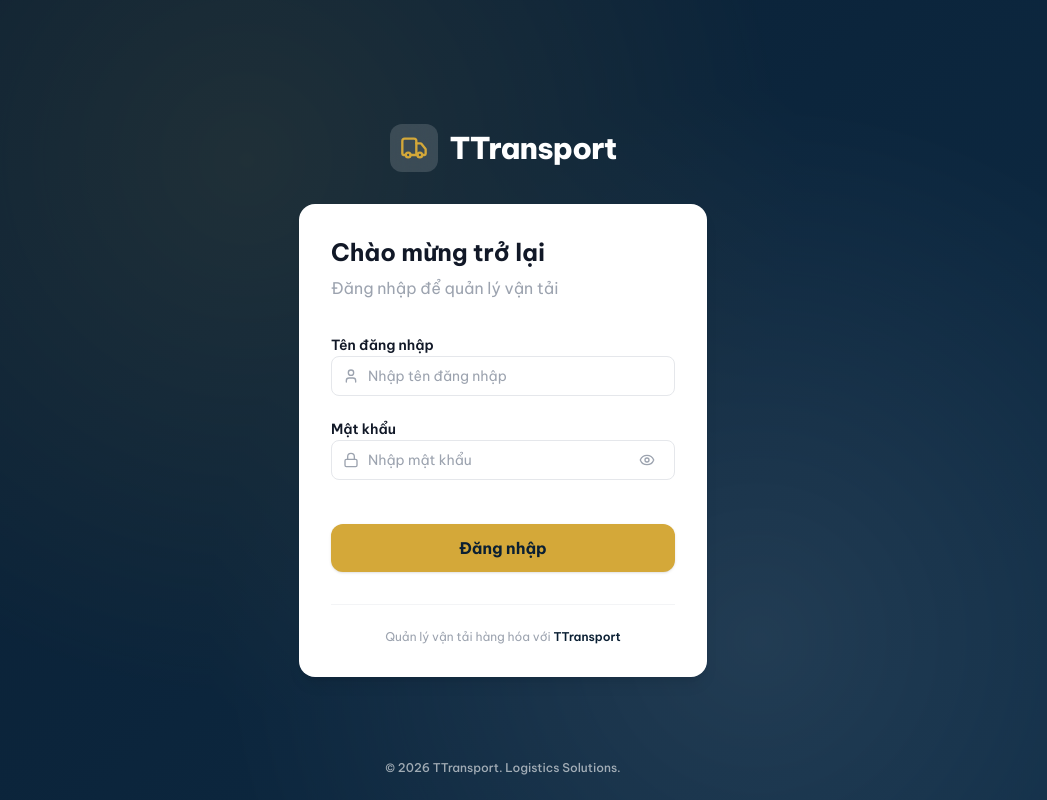
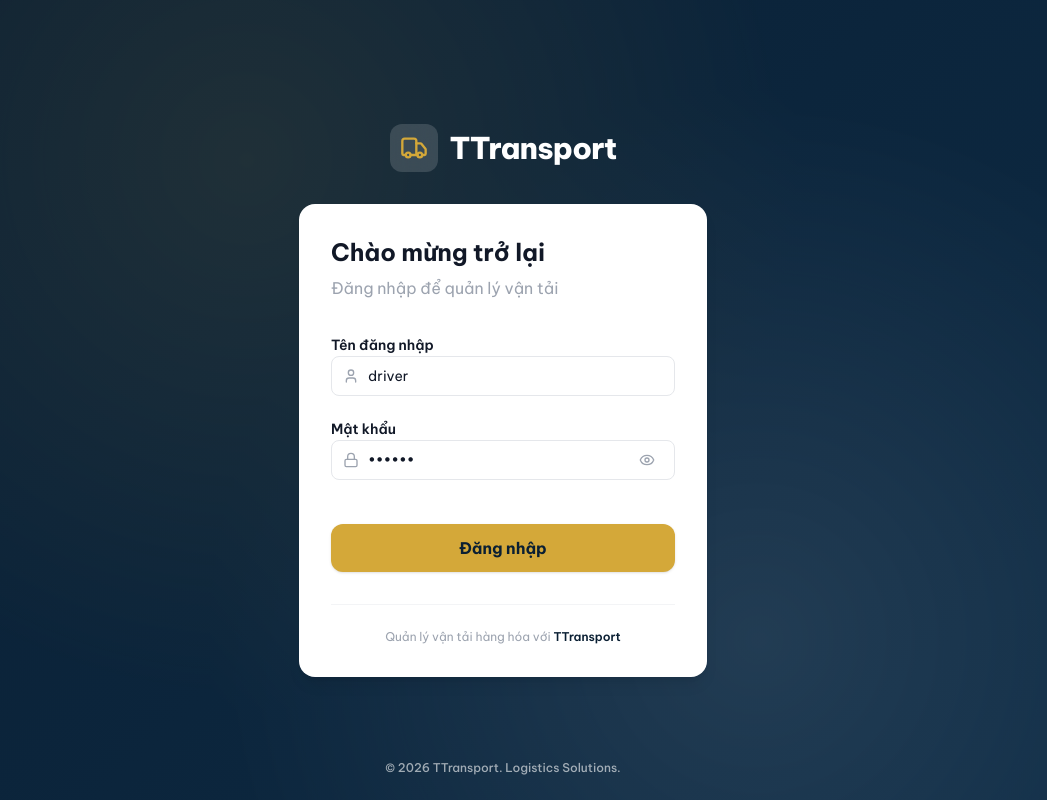
Before and after one commit to 4rankng/vantaiphucloc, a React (Vite) app in the folder frontend/: page / in a window 1280 px wide. Shown: the whole page, without its empty margins (137-1184 px from the left). Built offline with nearby package versions, Linux system fonts and the light colour scheme.

Commit message:
fix: prefill login with driver/driver credentials

```diff
--- a/frontend/index.html
+++ b/frontend/index.html
@@ -5,7 +5,7 @@
     <link rel="icon" type="image/svg+xml" href="/favicon.svg" />
     <meta name="viewport" content="width=device-width, initial-scale=1.0, viewport-fit=cover, maximum-scale=1.0, user-scalable=no" />
     <meta name="theme-color" content="#0a1f33" />
-    <meta name="app-version" content="2026.04.21.7" />
+    <meta name="app-version" content="2026.04.21.8" />
     <meta name="deployed-at" content="2026-04-21T18:32:00Z" />
     <link rel="preconnect" href="https://fonts.googleapis.com" />
     <link rel="preconnect" href="https://fonts.gstatic.com" crossorigin />
--- a/frontend/package.json
+++ b/frontend/package.json
@@ -1,7 +1,7 @@
 {
   "name": "frontend",
   "private": true,
-  "version": "2026.04.21.7",
+  "version": "2026.04.21.8",
   "type": "module",
   "packageManager": "pnpm@10.33.0",
   "scripts": {
--- a/frontend/src/pages/Login.tsx
+++ b/frontend/src/pages/Login.tsx
@@ -7,8 +7,8 @@ import { Truck, Lock, User, Eye, EyeOff, AlertCircle } from 'lucide-react'
 
 export function Login() {
   const { login } = useAuth()
-  const [username, setUsername] = useState('')
-  const [password, setPassword] = useState('')
+  const [username, setUsername] = useState('driver')
+  const [password, setPassword] = useState('driver')
   const [showPassword, setShowPassword] = useState(false)
   const [error, setError] = useState('')
 
--- a/frontend/src/pages/driver/MoreMenu.tsx
+++ b/frontend/src/pages/driver/MoreMenu.tsx
@@ -53,7 +53,7 @@ export function MoreMenu() {
           </button>
         ))}
       </div>
-      <p className="text-center text-xs mt-6 pb-4" style={{ color: 'var(--theme-text-muted)' }}>v2026.04.21.7</p>
+      <p className="text-center text-xs mt-6 pb-4" style={{ color: 'var(--theme-text-muted)' }}>v2026.04.21.8</p>
     </div>
   )
 }
```
